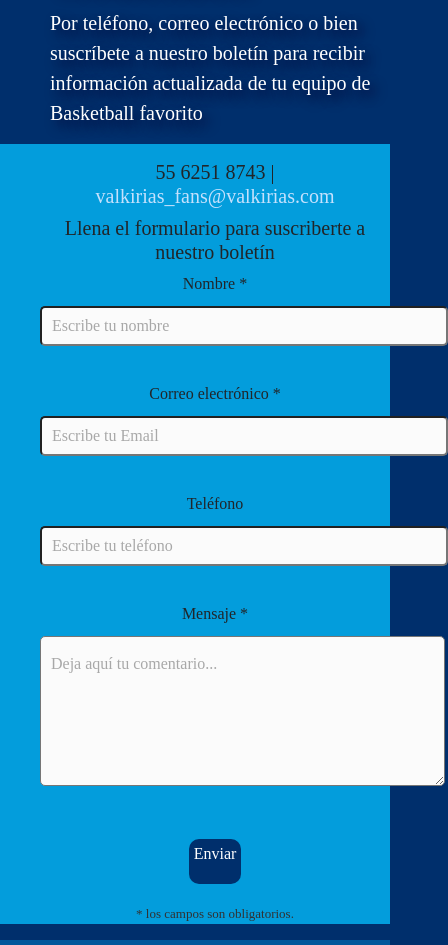
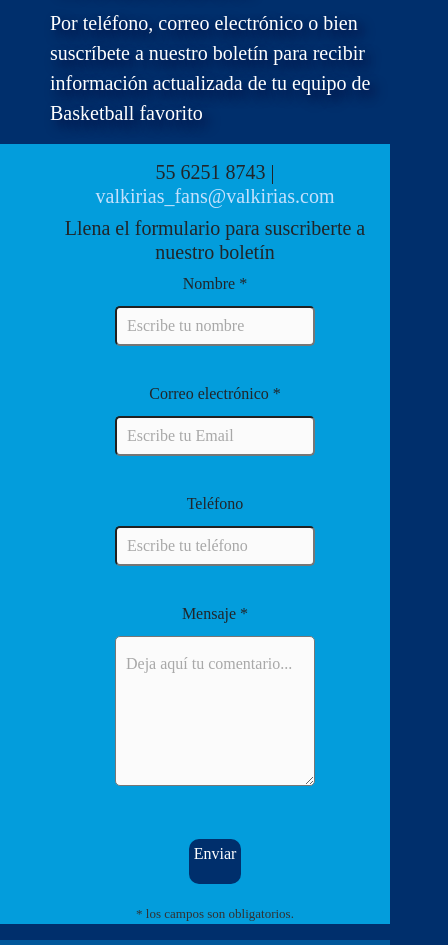
Before and after one commit to Galdiyu/Valkirias, a website: page pages/contacto.html in a window 390 px wide. Shown: the part 147-1092 px from the top of the page, 448 px wide, since content can reach past the window. Drawn offline with nearby package versions, Linux system fonts and the light colour scheme; a web font is replaced by a local one.

Commit message:
Media Query para formulario

```diff
--- a/css/mainflex.css
+++ b/css/mainflex.css
@@ -1,9 +1,4 @@
 @charset "UTF-8";
-.tabla-calendario {
-  padding-left: 40px;
-  text-align: center;
-  background-color: #039ddc; }
-
 .grid-container {
   font-family: 'Georama', sans-serif;
   background-color: coral;
@@ -267,6 +262,11 @@ table {
   justify-content: center;
   align-items: center; }
 
+.tabla-calendario {
+  padding-left: 40px;
+  text-align: center;
+  background-color: #039ddc; }
+
 #mapa-BJ {
   background-color: #002f6c; }
 
@@ -331,6 +331,13 @@ textarea {
   margin-bottom: 20px;
   padding-top: 15px; }
 
+/* Media Query para formulario */
+@media screen and (max-width: 600px) {
+  input {
+    width: 200px; }
+  textarea {
+    width: 200px; } }
+
 label {
   display: block;
   float: center; }
```
